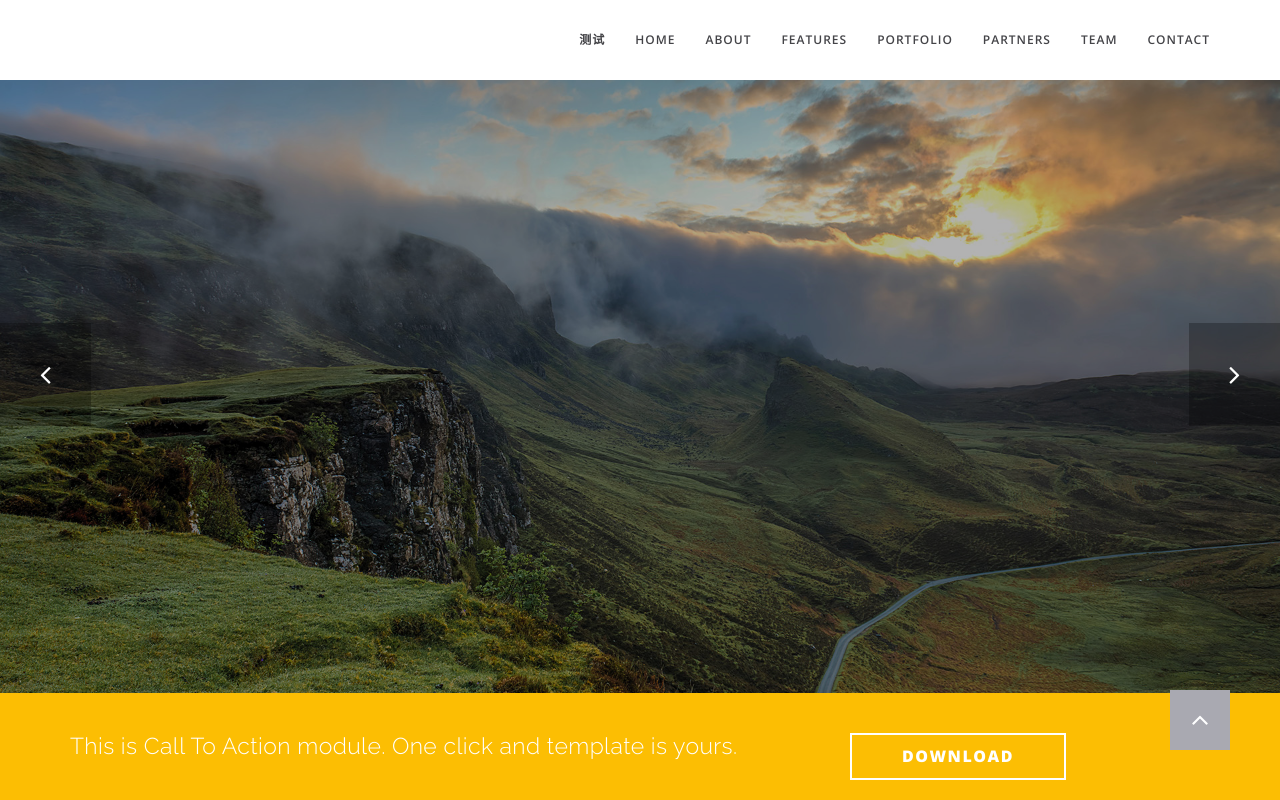
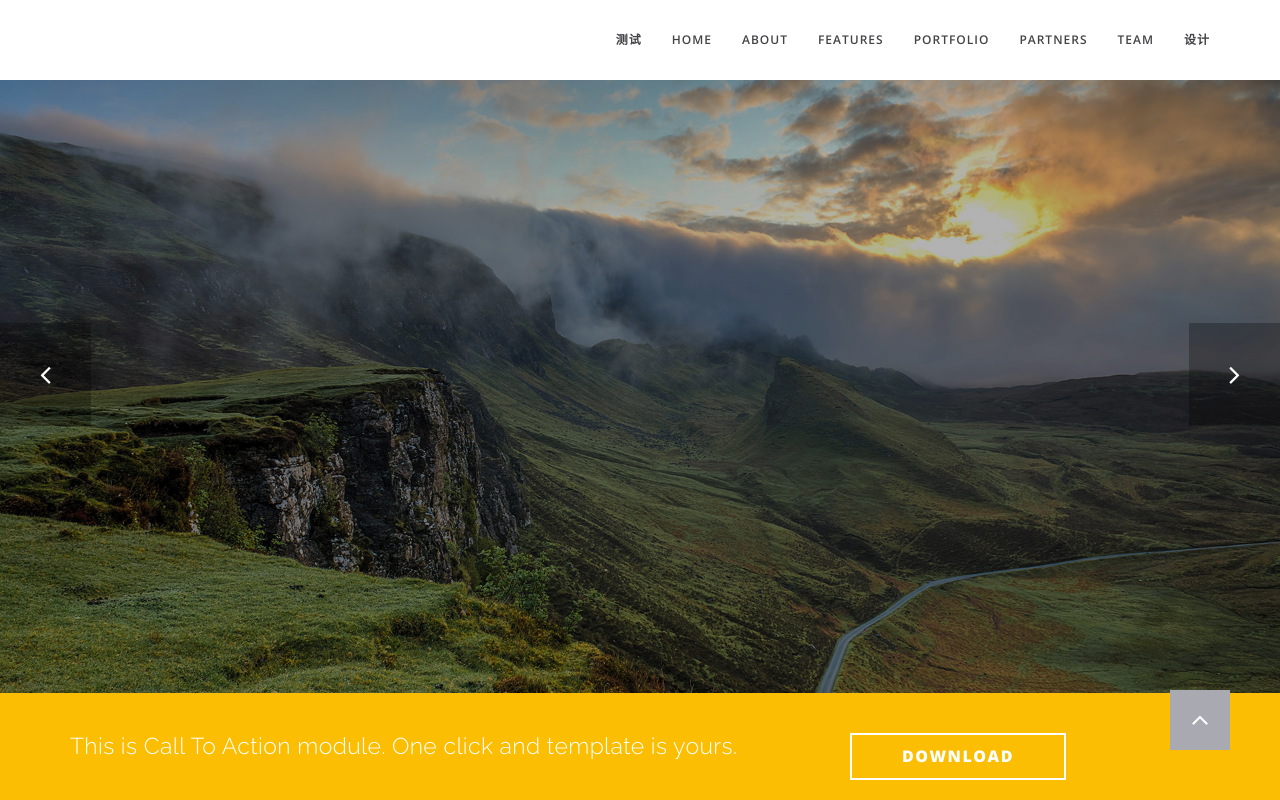
Before and after one commit to 994914624/994914624.github.io, a plain HTML site: page index.html in a window 1280 px wide. Shown: the top 800 px of the page. Drawn offline with nearby package versions, Linux system fonts and the light colour scheme; a script that the page names is missing.

Commit message:
Update index.html

```diff
--- a/index.html
+++ b/index.html
@@ -84,7 +84,7 @@ gio('send');
 					<a class="page-scroll" href="#team">Team</a>
 				</li>
 				<li>
-					<a class="page-scroll" href="#contact">Contact</a>
+					<a class="page-scroll" href="https://vr.justeasy.cn/view/1y163966658e4c91-1639802213.html">设计</a>
 				</li>
 			</ul>
 		</div>
```
